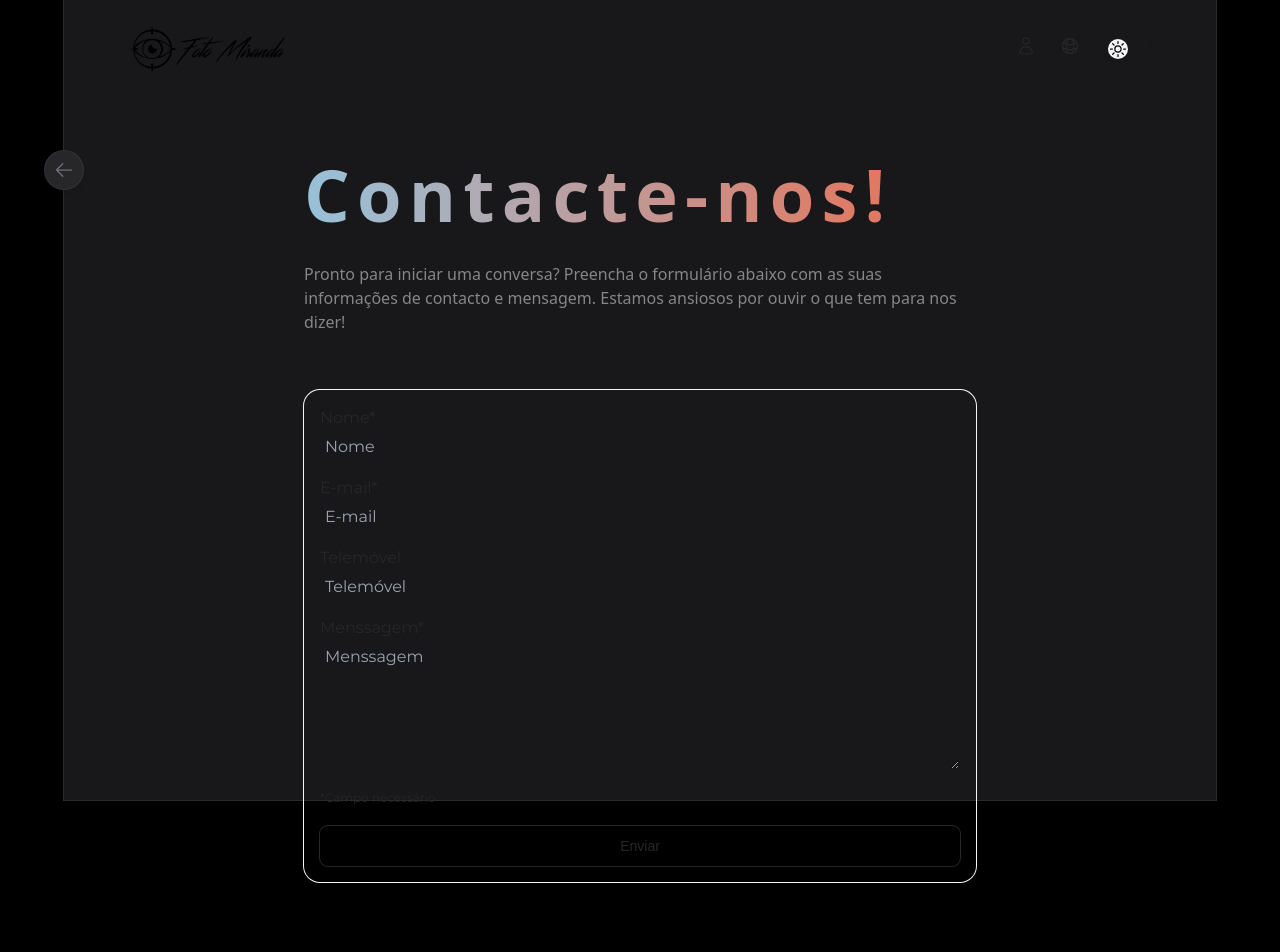
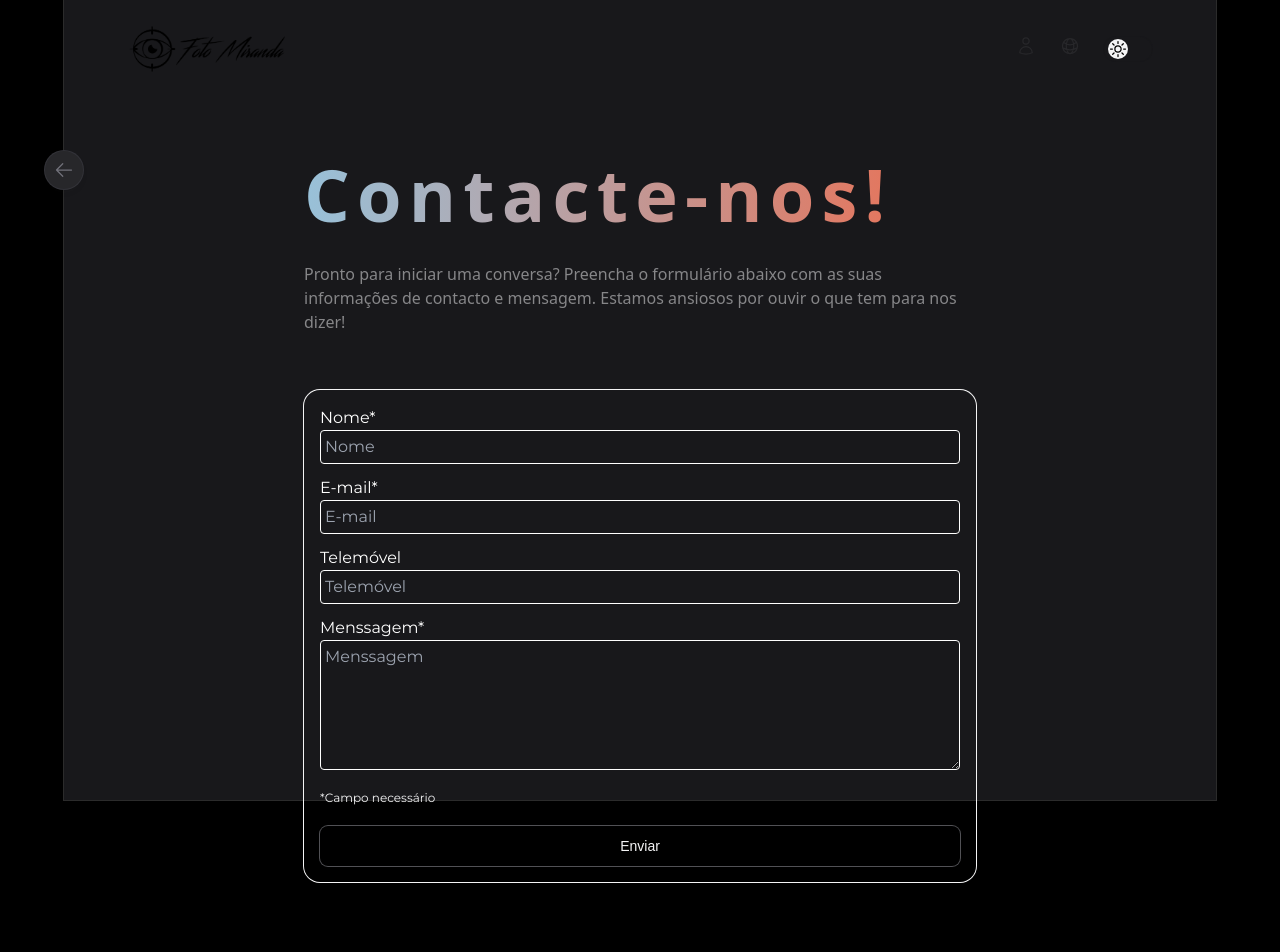
Before and after one commit to LuisTheRock/FotoMiranda, a React (Vite) app in the folder client_shirts/: page /contact in a window 1280 px wide. Shown: the top 952 px of the page. Built offline with nearby package versions, Linux system fonts and the light colour scheme.

Commit message:
Changes regarding to the switch theme color to the component form on the website

```diff
--- a/client_shirts/src/components/forms/CustomFormik.tsx
+++ b/client_shirts/src/components/forms/CustomFormik.tsx
@@ -24,9 +24,7 @@ const CustomFormik = ({ functionToUse, onSubmit }: IFormFormik) => {
             {item.type === 'file' ? (
               <>
                 <label
-                  className={
-                    'dark:text-zinc-100 text-zinc-800 font-Montserrat font-normal'
-                  }
+                  className={'text-zinc-100 font-Montserrat font-normal'}
                   htmlFor={item.name}
                 >
                   {item.label}
@@ -37,7 +35,9 @@ const CustomFormik = ({ functionToUse, onSubmit }: IFormFormik) => {
                   type={item.type}
                   placeholder={item.placeholder}
                   component={item.component}
-                  className={'mb-3 font-Cormorant text-base font-normal'}
+                  className={
+                    'mb-3 font-Cormorant text-zinc-100 text-base font-normal'
+                  }
                 />
               </>
             ) : (
@@ -53,7 +53,7 @@ const CustomFormik = ({ functionToUse, onSubmit }: IFormFormik) => {
         ))}
         <p
           className={
-            'font-Montserrat font-normal text-zinc-800 dark:text-zinc-100 text-xs mb-5 mt-2'
+            'font-Montserrat font-normal text-zinc-100 text-xs mb-5 mt-2'
           }
         >
           {t('necessaryField')}
--- a/client_shirts/src/components/forms/Field.tsx
+++ b/client_shirts/src/components/forms/Field.tsx
@@ -10,12 +10,12 @@ const Field = ({ label, ...props }: any) => {
           'grid grid-rows-1 font-Montserrat font-normal row-span-full mb-3'
         }
       >
-        <label className={'dark:text-white text-zinc-800'} htmlFor={field.name}>
+        <label className={'text-white'} htmlFor={field.name}>
           {label}
         </label>
         {field.name === 'message' ? (
           <textarea
-            className={`rounded bg-inherit border-zinc-900 dark:border-white  border shadow-none p-1 ${
+            className={`rounded bg-inherit border-white border shadow-none p-1 ${
               meta.touched && meta.error && 'is-invalid'
             }`}
             {...field}
@@ -24,7 +24,7 @@ const Field = ({ label, ...props }: any) => {
           />
         ) : (
           <input
-            className={`bg-inherit rounded p-1 border-zinc-900 dark:border-white border focus-visible:bg-white shadow-none ${
+            className={`bg-inherit rounded p-1 border-white border focus-visible:bg-white shadow-none ${
               meta.touched && meta.error && 'is-invalid'
             }`}
             {...field}
--- a/client_shirts/src/components/ui/ButtonSubmit.tsx
+++ b/client_shirts/src/components/ui/ButtonSubmit.tsx
@@ -6,13 +6,13 @@ const ButtonSubmit = () => {
   return (
     <button
       className={
-        'w-full h-10 flex flex-row justify-center items-center p-4 ring-1 ring-zinc-800 relative rounded-lg'
+        'w-full h-10 flex flex-row justify-center items-center p-4 ring-1 ring-zinc-400/50 hover:bg-gold relative rounded-lg'
       }
       type={'submit'}
     >
       <p
         className={
-          'relative font-normal font-Dosis text-sm text-center text-zinc-800 dark:text-zinc-100'
+          'relative font-normal font-Dosis text-sm text-center text-zinc-100 '
         }
       >
         {t('labelSend')}
--- a/client_shirts/src/pages/admin/AddAlbum.tsx
+++ b/client_shirts/src/pages/admin/AddAlbum.tsx
@@ -40,7 +40,7 @@ const AddAlbum = () => {
       </h1>
       <div
         className={
-          'bg-zinc-300/40 mt-10 ring-1 ring-black p-4 rounded-xl dark:text-zinc-100 text-zinc-800'
+          'bg-zinc-800 mt-10 ring-1 ring-black p-4 rounded-xl dark:text-zinc-100 text-zinc-800'
         }
       >
         <CustomFormik
--- a/client_shirts/src/pages/portfolio/Memories.tsx
+++ b/client_shirts/src/pages/portfolio/Memories.tsx
@@ -2,7 +2,7 @@ import { ArrowLeftIcon } from '@heroicons/react/24/outline';
 import { useTranslation } from 'react-i18next';
 import { Link } from 'react-router-dom';
 
-import PhotoMemories from '../../assets/Bloglovin’.jpg';
+import PhotoMemories from '../../assets/PhotosSpare.jpg';
 import { Footer } from '../../components/Footer';
 import Header from '../../components/Header';
 import PortfolioCarousel from './PortfolioCarousel';
```
Also changed, not shown: client_shirts/src/assets/PhotosSpare.jpg (renamed from client_shirts/src/assets/Bloglovin’.jpg).
